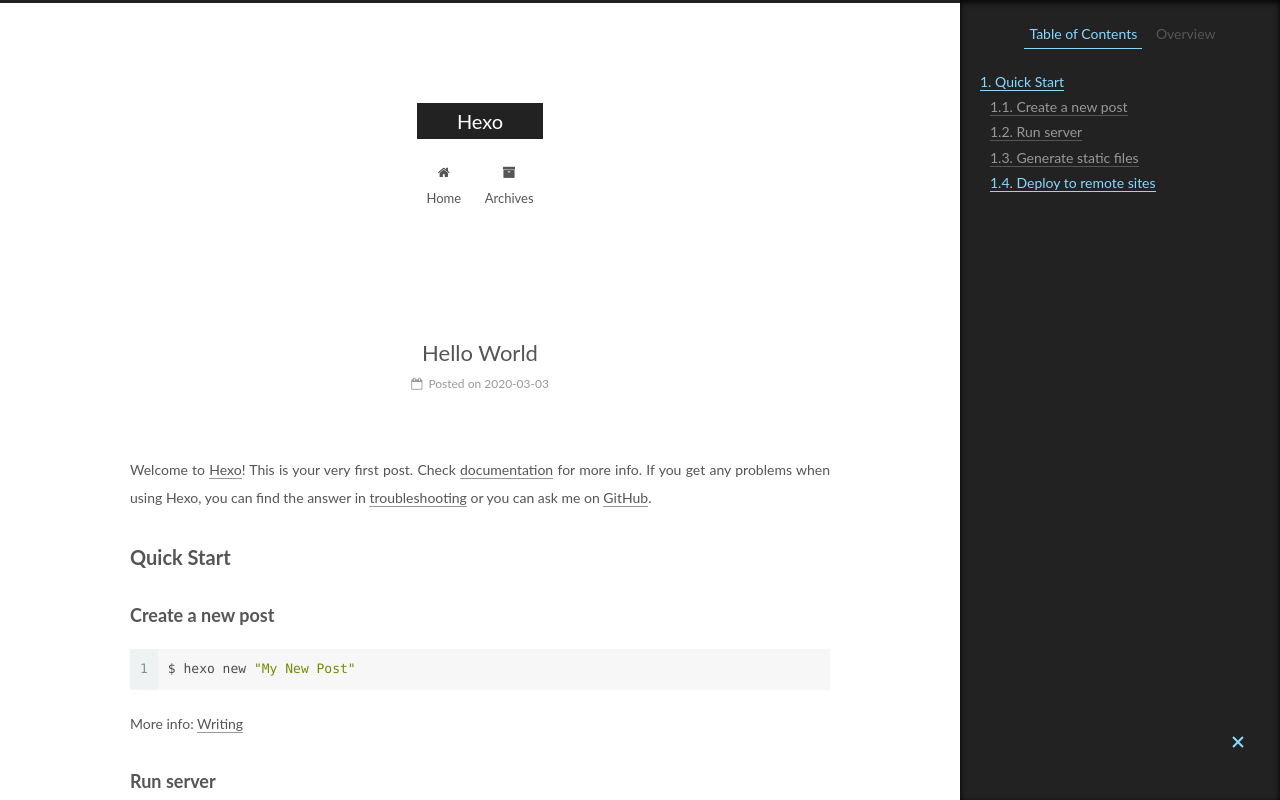
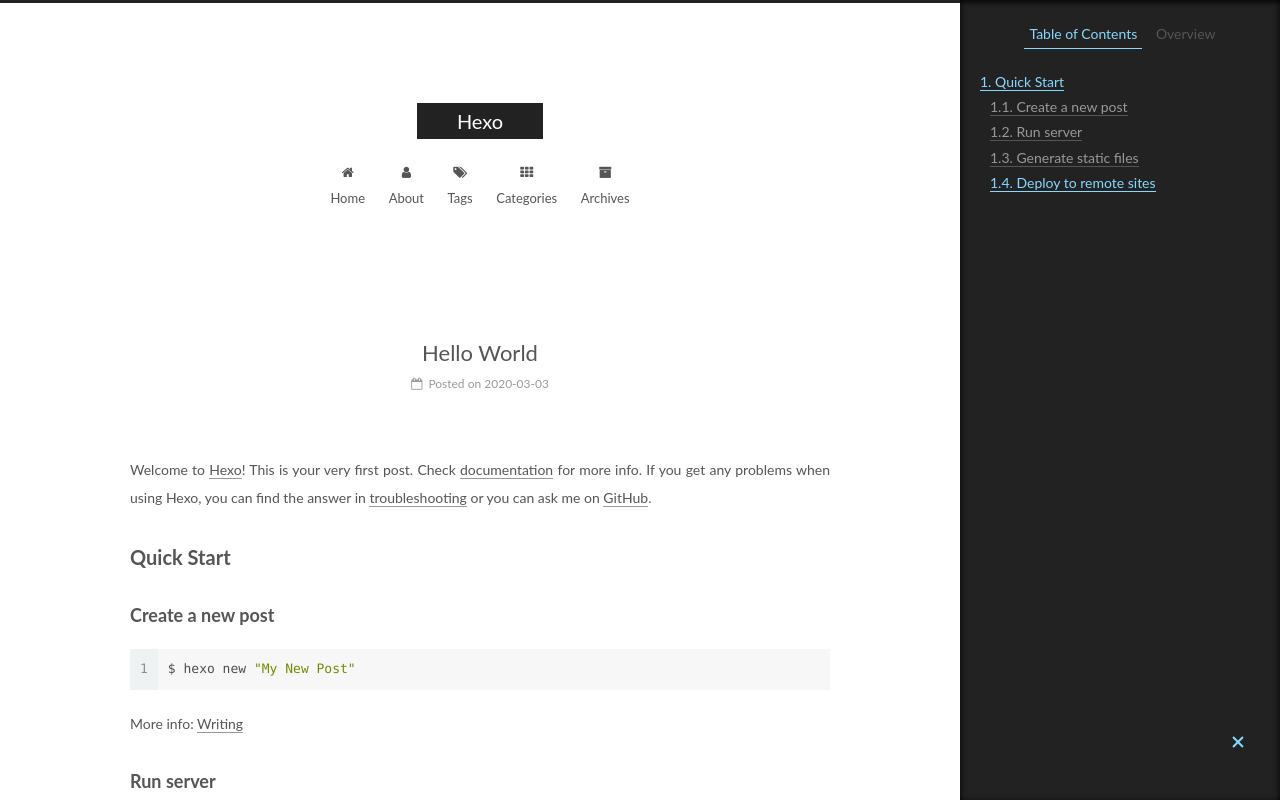
Before and after one commit to azhidemao/azhidemao.github.io, a plain HTML site: page 2020/03/03/hello-world/index.html in a window 1280 px wide. Shown: the top 800 px of the page. Drawn offline with Linux system fonts and the light colour scheme.

Commit message:
Site updated: 2020-03-03 20:14:01

```diff
--- a/2020/03/03/hello-world/index.html
+++ b/2020/03/03/hello-world/index.html
@@ -186,6 +186,36 @@
               <i class="menu-item-icon fa fa-fw fa-home"></i> <br />
 
             Home
+          </a>
+        </li>
+
+
+        <li class="menu-item menu-item-about">
+          <a href="/about/%20" rel="section">
+
+              <i class="menu-item-icon fa fa-fw fa-user"></i> <br />
+
+            About
+          </a>
+        </li>
+
+
+        <li class="menu-item menu-item-tags">
+          <a href="/tags/%20" rel="section">
+
+              <i class="menu-item-icon fa fa-fw fa-tags"></i> <br />
+
+            Tags
+          </a>
+        </li>
+
+
+        <li class="menu-item menu-item-categories">
+          <a href="/categories/%20" rel="section">
+
+              <i class="menu-item-icon fa fa-fw fa-th"></i> <br />
+
+            Categories
           </a>
         </li>
 
--- a/css/main.css
+++ b/css/main.css
@@ -1822,7 +1822,7 @@ pre .javascript .function {
   width: 4px;
   height: 4px;
   border-radius: 50%;
-  background: #ee41da;
+  background: #7fdb20;
 }
 .links-of-blogroll {
   font-size: 13px;
```
Also changed, not shown: archives/2020/03/index.html (+30 -0 lines), archives/2020/index.html (+30 -0 lines), archives/index.html (+30 -0 lines), index.html (+30 -0 lines).
